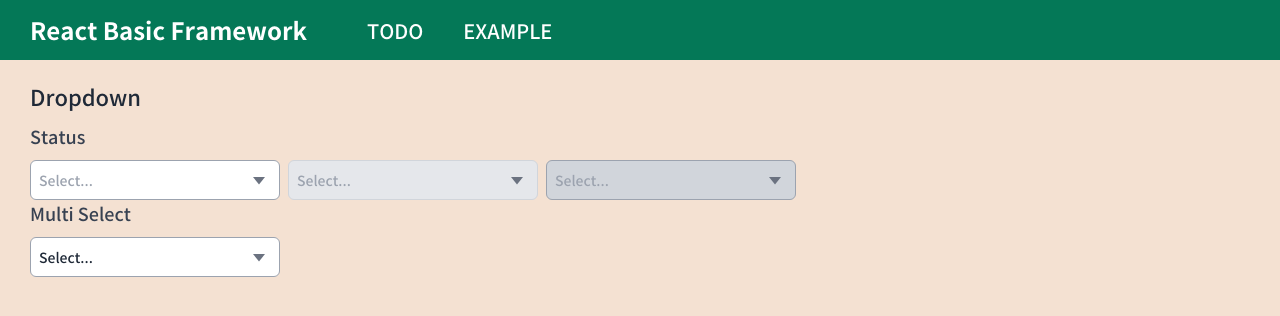
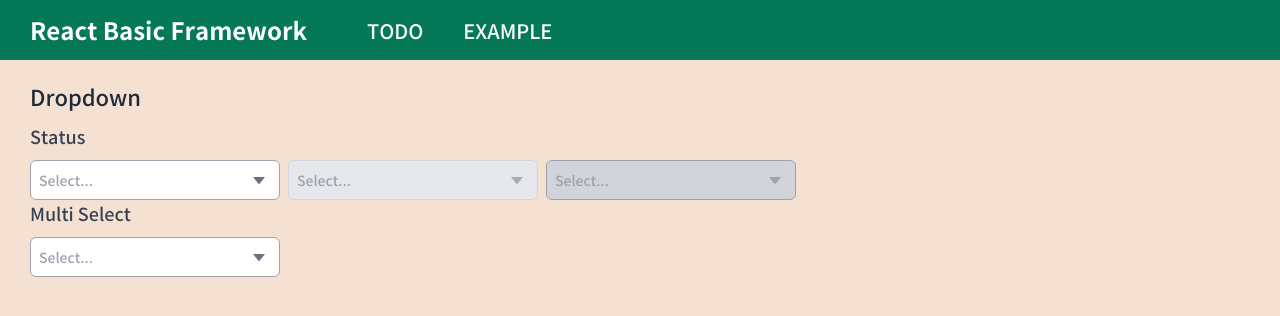
Before and after one commit to jun0108/react-framework-styled-components, a React (Vite) app: page /examples/dropdown in a window 1280 px wide. Shown: the top 316 px of the page. Built offline with nearby package versions, Linux system fonts and the light colour scheme.

Commit message:
Fix(dropdown): 누락 스타일 추가

```diff
--- a/src/components/Cmdropdown.tsx
+++ b/src/components/Cmdropdown.tsx
@@ -81,13 +81,13 @@ const CmDropdown = ({
 
 			<DropdownInput $readonly={readonly} $disabled={disabled} $isValid={isValid} onClick={toggleDropdown}>
 				{Array.isArray(selected) && selected.length === 0
-					? placeholder
+					? <DropdownPlaceholder>{placeholder}</DropdownPlaceholder>
 					: Array.isArray(selected)
 						? selected.join(", ")
 						:  (
 							selected || <DropdownPlaceholder>{placeholder}</DropdownPlaceholder>
 						)}
-				<DropdownArrow $isOpen={isOpen}>
+				<DropdownArrow $isOpen={isOpen} $disabled={disabled || readonly}>
 					<Icon name="arrow-d__full--6b7" width="24" height="24" alt="arrow"/>
 				</DropdownArrow>
 			</DropdownInput>
--- a/src/styles/components/Dropdown.ts
+++ b/src/styles/components/Dropdown.ts
@@ -76,11 +76,12 @@ export const DropdownPlaceholder = styled.span`
   color: var(--color-gray-500);
   user-select: none;
 `
-export const DropdownArrow = styled.div<{ $isOpen: boolean}>`
+export const DropdownArrow = styled.div<{ $isOpen: boolean, $disabled: boolean}>`
   transform: ${({ $isOpen }) => ($isOpen ? "rotate(180deg)" : "rotate(0)")};
   user-select: none;
   pointer-events: none;
   transition: var(--transition);
+  opacity: ${({ $disabled }) => ($disabled ? "0.5" : "1")};
 `
 
 export const OptionsList = styled.div`
```
